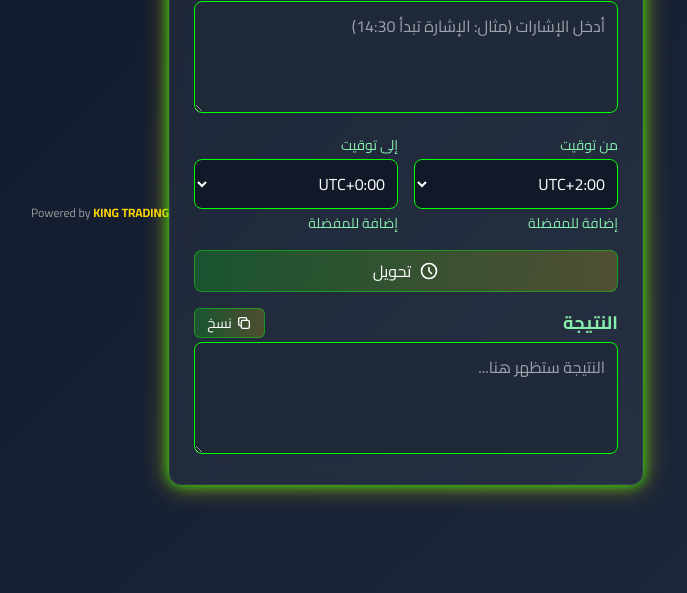
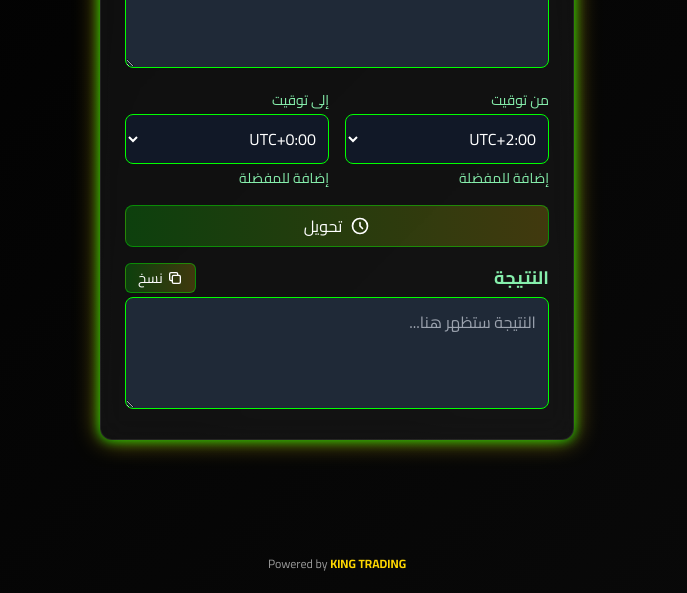
Before and after one commit to john20-john/Signal-Converter, a plain HTML site: page index.html in a window 1280 px wide. Shown: the part 207-800 px from the top of the page, without its empty margins (303-990 px from the left). Drawn offline with nearby package versions, Linux system fonts and the light colour scheme.

Commit message:
Update index.html

```diff
--- a/index.html
+++ b/index.html
@@ -14,11 +14,12 @@
         body {
     font-family: 'Cairo', sans-serif;
     direction: var(--dir, rtl);
-            background: linear-gradient(135deg, #0f172a, #1e293b);
+    background: linear-gradient(135deg, #000000, #0a0a0a);
     min-height: 100vh;
     margin: 0;
     display: flex;
-            justify-content: center;
+    flex-direction: column;
+    justify-content: flex-start;
     align-items: center;
     color: #fff;
 }
@@ -191,6 +192,18 @@
 </head>
 <body>
     <div id="root"></div>
+<footer style="margin-top: auto; padding: 20px 0; text-align: center; font-size: 12px; color: #999;">
+  Powered by
+  <a href="https://t.me/KingTraDe28" target="_blank" style="
+    color: #FFD700;
+    font-weight: bold;
+    text-decoration: none;
+    transition: color 0.3s ease, text-shadow 0.3s ease;
+  " onmouseover="this.style.textShadow='0 0 8px #FFD700'; this.style.color='#fff700'"
+     onmouseout="this.style.textShadow='none'; this.style.color='#FFD700'">
+    KING TRADING
+  </a>
+</footer>
     <script type="text/babel">
         const { useState, useEffect } = React;
 
@@ -328,7 +341,7 @@
             };
 
             return (
-                <div className="max-w-3xl w-full mx-auto p-6 glassmorphism rounded-xl neon-glow transform transition-all duration-300">
+                <div className="max-w-3xl w-full mx-auto mt-16 p-6 glassmorphism rounded-xl neon-glow transform transition-all duration-300">
                     <div className="flex justify-between items-center mb-2">
                         <h1 className="text-xl md:text-2xl font-bold gradient-text pulse font-orbitron leading-tight">
                             {t.title}
@@ -489,19 +502,5 @@
 
         ReactDOM.render(<App />, document.getElementById('root'));
     </script>
-<div style="text-align: center; margin-top: 40px;">
-  <p style="font-size: 12px; color: #999;">
-    Powered by
-    <a href="https://t.me/KingTraDe28" target="_blank" style="
-      color: #FFD700;
-      text-decoration: none;
-      font-weight: bold;
-      transition: color 0.3s ease, text-shadow 0.3s ease;
-    " onmouseover="this.style.textShadow='0 0 8px #FFD700'; this.style.color='#fff700'"
-       onmouseout="this.style.textShadow='none'; this.style.color='#FFD700'">
-      KING TRADING
-    </a>
-  </p>
-</div>
 </body>
 </html>
```
Lines whose indentation alone changed are shown as unchanged.
